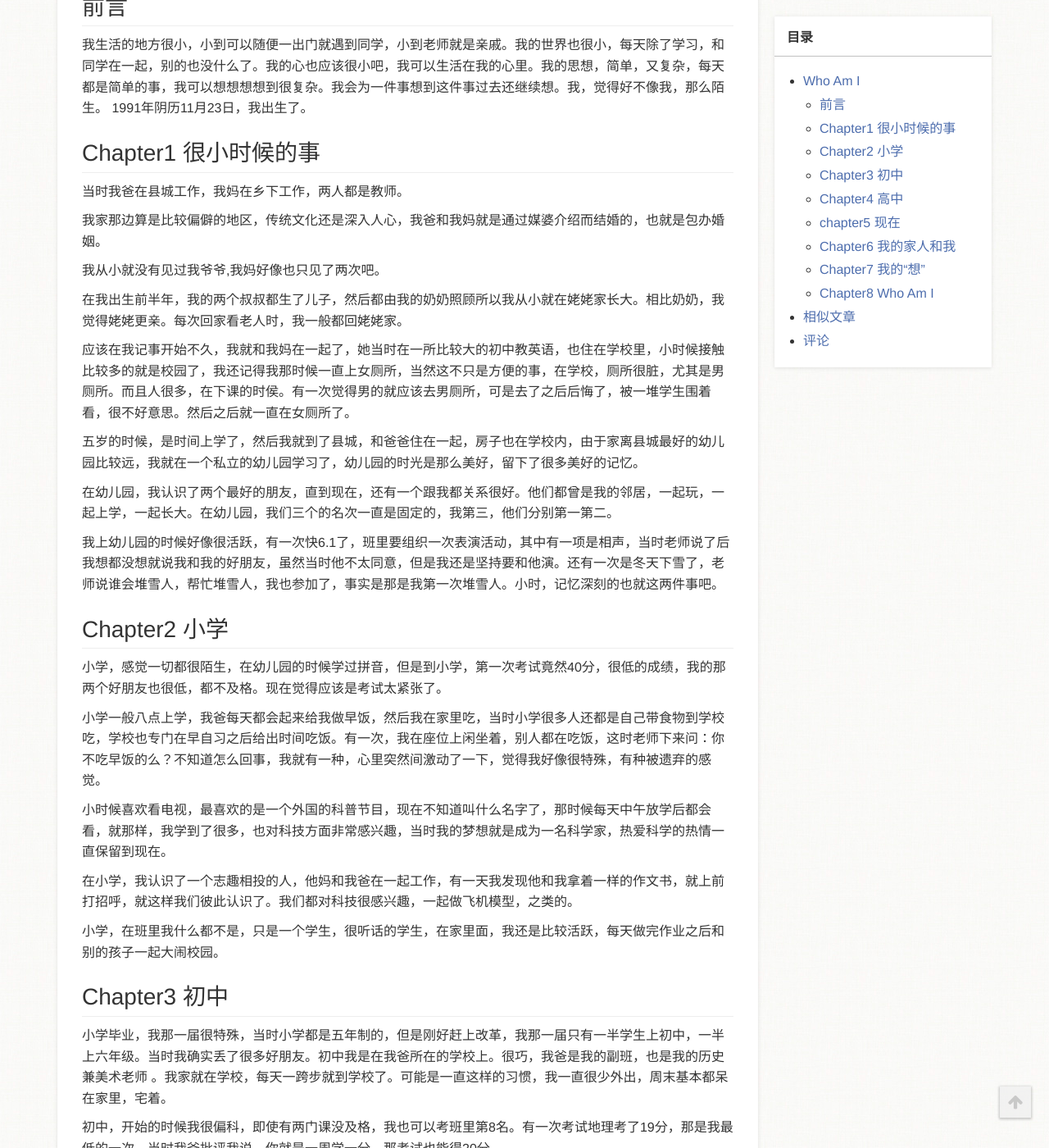
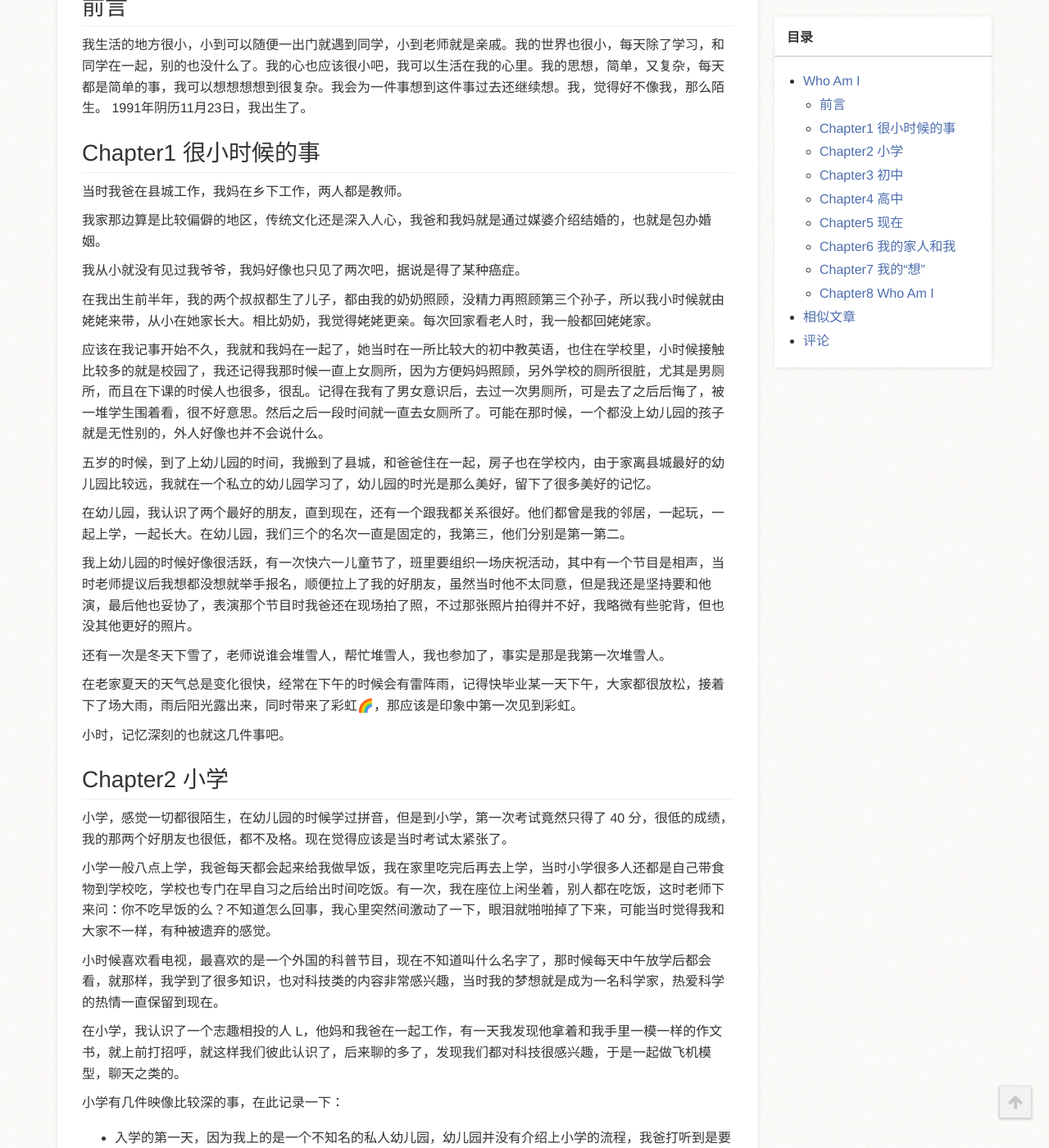
Before and after one commit to zm1990s/halfcoffee, a Jekyll site: the page built from _posts/2013-12-1-whoami.markdown, in a window 1280 px wide and 1400 px high, scrolled down 358 px. Shown: the whole window at 82% size. Built offline with Jekyll 4.4.1, drawn with Linux system fonts in a browser that asks for light colours; comment, search, counter and statistics services are not loaded; a style sheet for code colours, icons or effects is not loaded; some of the changed text lies outside the part shown.

Commit message:
20230626

```diff
--- a/_posts/2013-12-1-whoami.markdown
+++ b/_posts/2013-12-1-whoami.markdown
@@ -12,7 +12,7 @@ typora-root-url: ../../halfcoffee
 {:toc}
 # Who Am I
 
-这是 2013 年选修课《家庭学》的作业，也是当时的一些思考，比较巧的是时隔十年后，我也正在写过去十年的故事。原文如下：
+这是 2013 年选修课《家庭学》的作业，也是当时的一些思考，比较巧的是时隔十年后，我也正在写过去十年的故事。于是修正后贴出来，丰富下记忆的同时，保留原文的主旨：
 
 
 
@@ -26,29 +26,43 @@ typora-root-url: ../../halfcoffee
 
 当时我爸在县城工作，我妈在乡下工作，两人都是教师。
 
-我家那边算是比较偏僻的地区，传统文化还是深入人心，我爸和我妈就是通过媒婆介绍而结婚的，也就是包办婚姻。
+我家那边算是比较偏僻的地区，传统文化还是深入人心，我爸和我妈就是通过媒婆介绍结婚的，也就是包办婚姻。
 
-我从小就没有见过我爷爷,我妈好像也只见了两次吧。
+我从小就没有见过我爷爷，我妈好像也只见了两次吧，据说是得了某种癌症。
 
-在我出生前半年，我的两个叔叔都生了儿子，然后都由我的奶奶照顾所以我从小就在姥姥家长大。相比奶奶，我觉得姥姥更亲。每次回家看老人时，我一般都回姥姥家。
+在我出生前半年，我的两个叔叔都生了儿子，都由我的奶奶照顾，没精力再照顾第三个孙子，所以我小时候就由姥姥来带，从小在她家长大。相比奶奶，我觉得姥姥更亲。每次回家看老人时，我一般都回姥姥家。
 
-应该在我记事开始不久，我就和我妈在一起了，她当时在一所比较大的初中教英语，也住在学校里，小时候接触比较多的就是校园了，我还记得我那时候一直上女厕所，当然这不只是方便的事，在学校，厕所很脏，尤其是男厕所。而且人很多，在下课的时侯。有一次觉得男的就应该去男厕所，可是去了之后后悔了，被一堆学生围着看，很不好意思。然后之后就一直在女厕所了。
+应该在我记事开始不久，我就和我妈在一起了，她当时在一所比较大的初中教英语，也住在学校里，小时候接触比较多的就是校园了，我还记得我那时候一直上女厕所，因为方便妈妈照顾，另外学校的厕所很脏，尤其是男厕所，而且在下课的时侯人也很多，很乱。记得在我有了男女意识后，去过一次男厕所，可是去了之后后悔了，被一堆学生围着看，很不好意思。然后之后一段时间就一直去女厕所了。可能在那时候，一个都没上幼儿园的孩子就是无性别的，外人好像也并不会说什么。
 
-五岁的时候，是时间上学了，然后我就到了县城，和爸爸住在一起，房子也在学校内，由于家离县城最好的幼儿园比较远，我就在一个私立的幼儿园学习了，幼儿园的时光是那么美好，留下了很多美好的记忆。
+五岁的时候，到了上幼儿园的时间，我搬到了县城，和爸爸住在一起，房子也在学校内，由于家离县城最好的幼儿园比较远，我就在一个私立的幼儿园学习了，幼儿园的时光是那么美好，留下了很多美好的记忆。
 
-在幼儿园，我认识了两个最好的朋友，直到现在，还有一个跟我都关系很好。他们都曾是我的邻居，一起玩，一起上学，一起长大。在幼儿园，我们三个的名次一直是固定的，我第三，他们分别第一第二。
+在幼儿园，我认识了两个最好的朋友，直到现在，还有一个跟我都关系很好。他们都曾是我的邻居，一起玩，一起上学，一起长大。在幼儿园，我们三个的名次一直是固定的，我第三，他们分别是第一第二。
 
-我上幼儿园的时候好像很活跃，有一次快6.1了，班里要组织一次表演活动，其中有一项是相声，当时老师说了后我想都没想就说我和我的好朋友，虽然当时他不太同意，但是我还是坚持要和他演。还有一次是冬天下雪了，老师说谁会堆雪人，帮忙堆雪人，我也参加了，事实是那是我第一次堆雪人。小时，记忆深刻的也就这两件事吧。
+我上幼儿园的时候好像很活跃，有一次快六一儿童节了，班里要组织一场庆祝活动，其中有一个节目是相声，当时老师提议后我想都没想就举手报名，顺便拉上了我的好朋友，虽然当时他不太同意，但是我还是坚持要和他演，最后他也妥协了，表演那个节目时我爸还在现场拍了照，不过那张照片拍得并不好，我略微有些驼背，但也没其他更好的照片。
+
+还有一次是冬天下雪了，老师说谁会堆雪人，帮忙堆雪人，我也参加了，事实是那是我第一次堆雪人。
+
+在老家夏天的天气总是变化很快，经常在下午的时候会有雷阵雨，记得快毕业某一天下午，大家都很放松，接着下了场大雨，雨后阳光露出来，同时带来了彩虹🌈，那应该是印象中第一次见到彩虹。
+
+小时，记忆深刻的也就这几件事吧。
 
 ## Chapter2 小学
 
-小学，感觉一切都很陌生，在幼儿园的时候学过拼音，但是到小学，第一次考试竟然40分，很低的成绩，我的那两个好朋友也很低，都不及格。现在觉得应该是考试太紧张了。
+小学，感觉一切都很陌生，在幼儿园的时候学过拼音，但是到小学，第一次考试竟然只得了 40 分，很低的成绩，我的那两个好朋友也很低，都不及格。现在觉得应该是当时考试太紧张了。
 
-小学一般八点上学，我爸每天都会起来给我做早饭，然后我在家里吃，当时小学很多人还都是自己带食物到学校吃，学校也专门在早自习之后给出时间吃饭。有一次，我在座位上闲坐着，别人都在吃饭，这时老师下来问：你不吃早饭的么？不知道怎么回事，我就有一种，心里突然间激动了一下，觉得我好像很特殊，有种被遗弃的感觉。
+小学一般八点上学，我爸每天都会起来给我做早饭，我在家里吃完后再去上学，当时小学很多人还都是自己带食物到学校吃，学校也专门在早自习之后给出时间吃饭。有一次，我在座位上闲坐着，别人都在吃饭，这时老师下来问：你不吃早饭的么？不知道怎么回事，我心里突然间激动了一下，眼泪就啪啪掉了下来，可能当时觉得我和大家不一样，有种被遗弃的感觉。
 
-小时候喜欢看电视，最喜欢的是一个外国的科普节目，现在不知道叫什么名字了，那时候每天中午放学后都会看，就那样，我学到了很多，也对科技方面非常感兴趣，当时我的梦想就是成为一名科学家，热爱科学的热情一直保留到现在。
+小时候喜欢看电视，最喜欢的是一个外国的科普节目，现在不知道叫什么名字了，那时候每天中午放学后都会看，就那样，我学到了很多知识，也对科技类的内容非常感兴趣，当时我的梦想就是成为一名科学家，热爱科学的热情一直保留到现在。
 
-在小学，我认识了一个志趣相投的人，他妈和我爸在一起工作，有一天我发现他和我拿着一样的作文书，就上前打招呼，就这样我们彼此认识了。我们都对科技很感兴趣，一起做飞机模型，之类的。
+在小学，我认识了一个志趣相投的人 L，他妈和我爸在一起工作，有一天我发现他拿着和我手里一模一样的作文书，就上前打招呼，就这样我们彼此认识了，后来聊的多了，发现我们都对科技很感兴趣，于是一起做飞机模型，聊天之类的。
+
+小学有几件映像比较深的事，在此记录一下：
+
+- 入学的第一天，因为我上的是一个不知名的私人幼儿园，幼儿园并没有介绍上小学的流程，我爸打听到是要到学校去报道，然后分班级，我们早上就到了，但发现人超级多，排队得等很久，然后我爸听说可以下午再过来，于是我们回家等到下午再过去，结果学校招生已经完毕，打听了一番，只能第二天正式上课的时候找人把我加塞进去。最后还算顺利，上了小学，只是到了班级后也不知道坐哪里，好像别人都已经排好了座位，最后应该找老师协调好了。
+- 二年级的时候，有一天早读念课文，女老师拿着戒尺在行道里晃来晃去监督，不知道怎么就让我站到前面去，我猜测应该是在抓那些没出声假读的同学，但我是真的在读，不知道怎么老师就误判了，那时候并不喜欢这样的事，特别在意和别人存在差异。
+- 学校可能都很注重卫生，大概四年级左右，也不知道怎么老师在某一时刻就在地上抓起了一个纸团，这种纸团通常都是课间用来打人的玩具，好巧不巧，老师打开纸团后，发现是我写的字（红色笔，刚好我桌上就有），于是开始了屈辱教育，让我含着纸站在最后一排，整整站了一节课，某些时刻，我是含着泪盯着教室的钟表度过的，如果能让这一切有些许安慰，当时我并不是唯一一个，还有个小伙伴陪我站。
+- 也差不多是四年级的时候，有次我的语文老师（兼班主任）突然说要去我家见下我爸（我爸是她曾经的中学老师），我只记得我在室外拿着板凳写着作业，远远看着老师和我爸在家门口聊天，也不知道他们聊的什么，是关于我？还是关于中学的一些事？这些都不得而知。
+- 小学毕业后，我专门找我爸给我和我的好友 L 在学校石碑前拍了张纪念照，当时不知道我哪里学会了斗鸡眼，觉得特别好玩，就一直练习，知道练习的可以不依赖手指引导来做斗鸡眼，总之，在拍小学纪念照时，我特意做了个斗鸡眼，以示好玩。这张照片如果现在看来是有些中二的...
 
 小学，在班里我什么都不是，只是一个学生，很听话的学生，在家里面，我还是比较活跃，每天做完作业之后和别的孩子一起大闹校园。
 
@@ -94,7 +108,7 @@ typora-root-url: ../../halfcoffee
 
 高中，我学坏了，我第一次去网吧（虽然不玩游戏，只下载东西），第一次看网络小说，第一次长期骗家长。看小说确实是件消磨时间的好办法，高中我看完了两部长篇魔幻小说，饶雪漫的所有作品。现在还记忆深刻。高中，我最多的也是想东西，我不知道为什么，就是一直在想，想好像已经成为了我的习惯。为了避免反复想某件事，我总是将它记在纸上，这样，随手写字又成了我的习惯。一个月，我就划满了一个本子，上面密密麻麻的是字。
 
-## chapter5 现在
+## Chapter5 现在
 
 现在，我每天也会想很多，大小的事都会去想，比如要不要洗头，什么时候洗，我每次克服自己想这些，但是确实不好改变。
 
```
